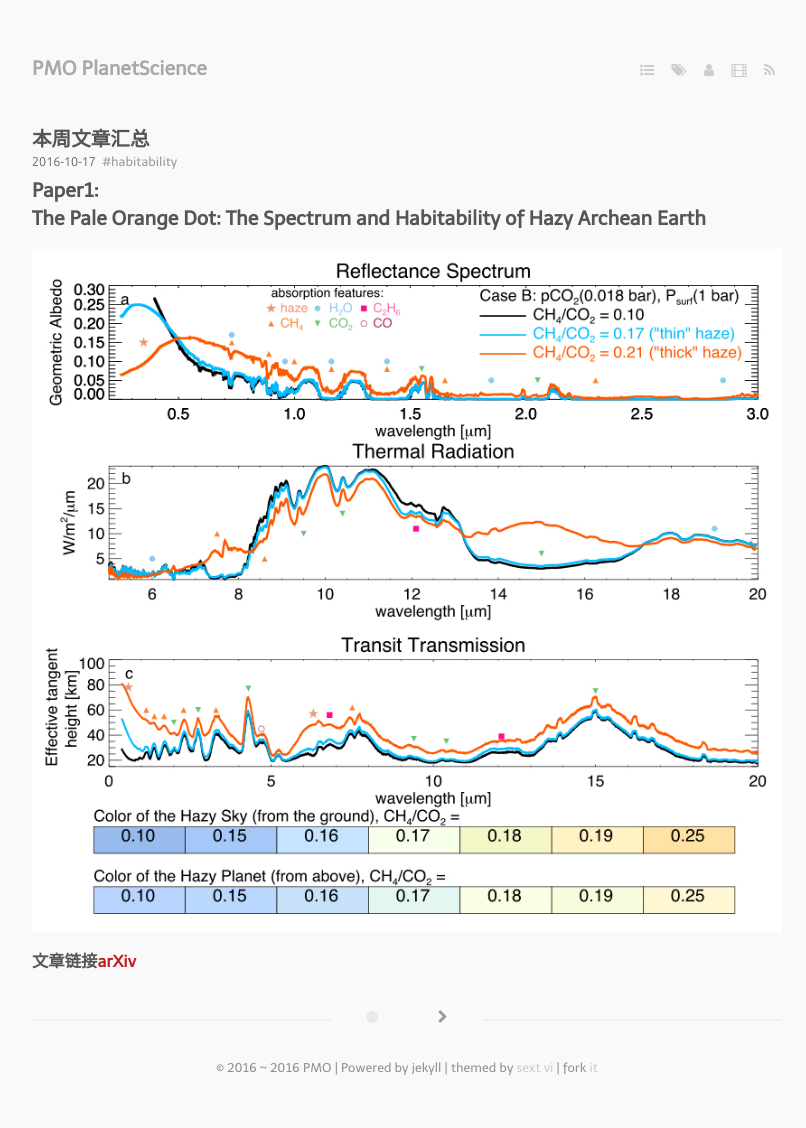
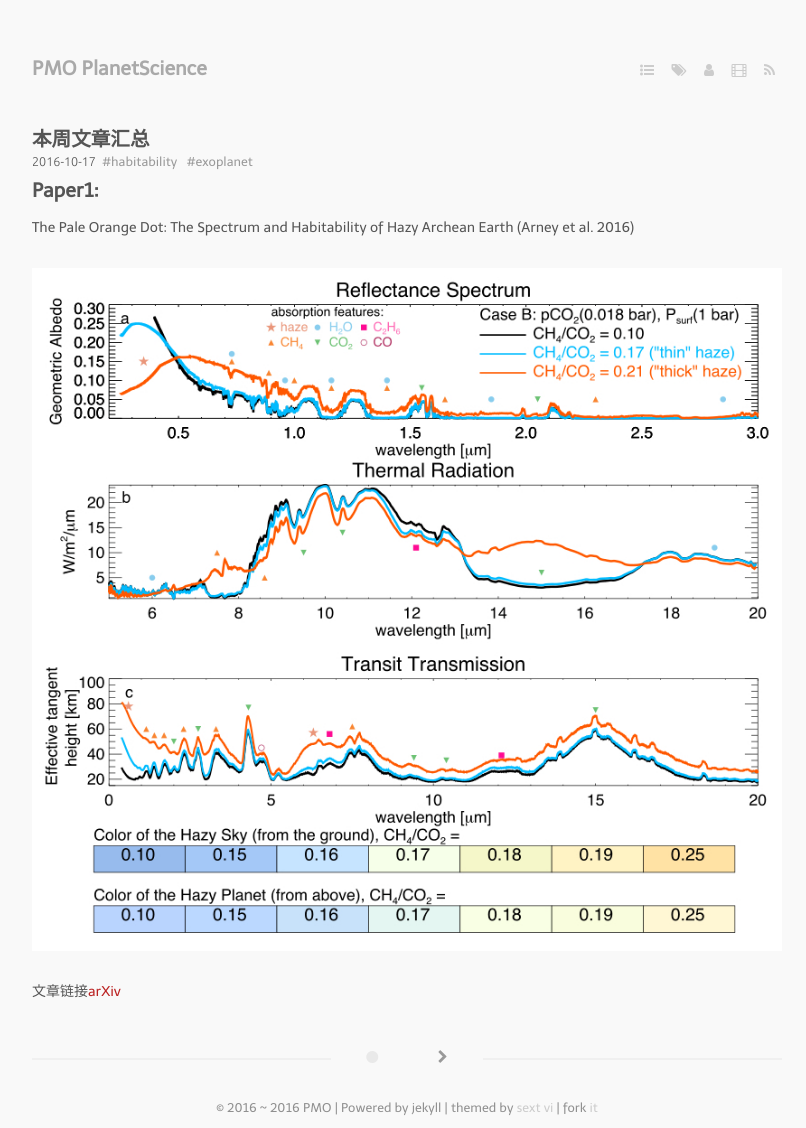
Before and after one commit to planetscience/planetscience.github.io, a Jekyll site: the page built from _posts/2016-10-17-papers.markdown, in a window 1280 px wide. Shown: the whole page, without its empty margins (233-1039 px from the left). Built offline with Jekyll 4.4.1, drawn with Linux system fonts in a browser that asks for light colours; nearby versions of some CDN libraries; some web fonts are replaced; a script that is not in the unit is left out; before the commit the page ends 1089 px from its top, so only the background shows below that.

Commit message:
edit 20161017

```diff
--- a/_posts/2016-10-17-papers.markdown
+++ b/_posts/2016-10-17-papers.markdown
@@ -3,12 +3,13 @@ title: 本周文章汇总
 layout: post
 tags:
   - habitability
+  - exoplanet
 ---
 
 # Paper1:
 
-## The Pale Orange Dot: The Spectrum and Habitability of Hazy Archean Earth
+The Pale Orange Dot: The Spectrum and Habitability of Hazy Archean Earth (Arney et al. 2016)
 
 ![](/media/files/2016/10/17/paper1.png)
 
-### 文章链接[arXiv](https://arxiv.org/abs/1610.04515)
+文章链接[arXiv](https://arxiv.org/abs/1610.04515)
--- a/_posts/2016-10-19-papers.markdown
+++ b/_posts/2016-10-19-papers.markdown
@@ -8,7 +8,7 @@ tags:
 
 # Paper1:
 
-Runaway gas accretion and gap opening versus type~I migration
+Runaway gas accretion and gap opening versus type~I migration (Crida & Bitsch 2016)
 
 ![](/media/files/2016/10/19/paper1.png)
 
@@ -17,7 +17,7 @@ Runaway gas accretion and gap opening versus type~I migration
 
 # Paper2:
 
-Generation of Highly Inclined Trans-Neptunian Objects by Planet Nine
+Generation of Highly Inclined Trans-Neptunian Objects by Planet Nine (Batygin & Brown 2016)
 
 ![](/media/files/2016/10/19/paper2.png)
 
```
